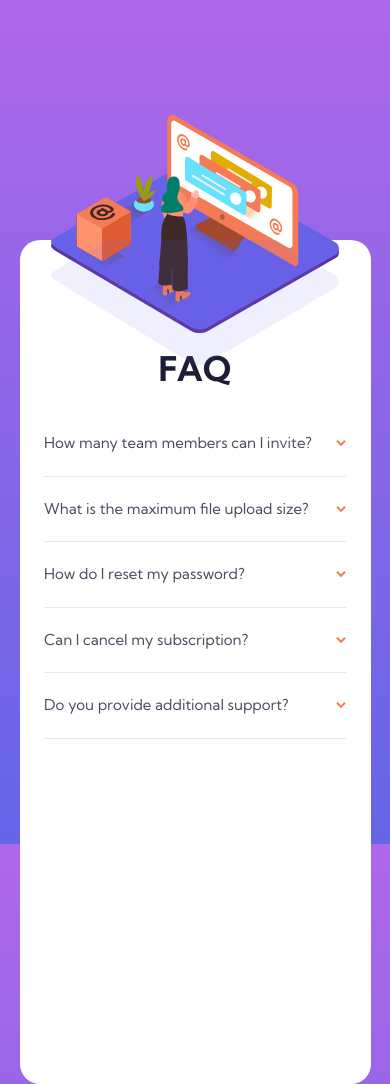
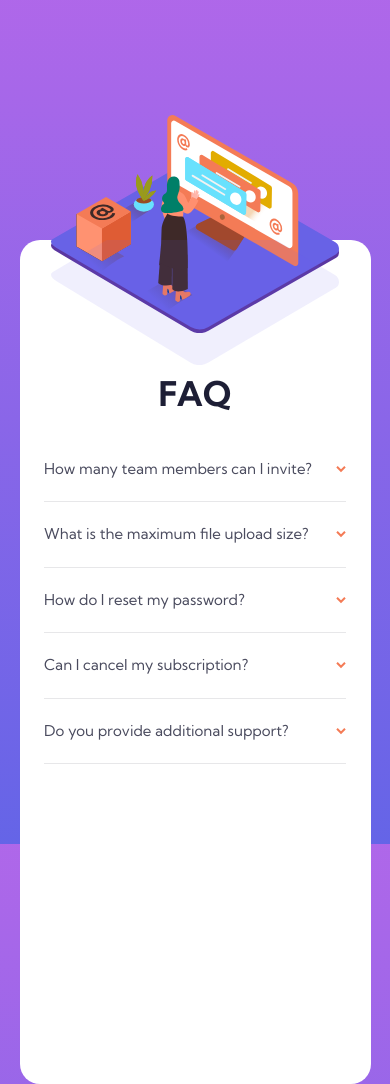
Before and after one commit to NatalyHalouchyk/faq-accordion-card, a plain HTML site: page index.html in a window 390 px wide. Shown: the top 1084 px of the page. Drawn offline with Linux system fonts and the light colour scheme.

Commit message:
CSS updated for the mobile version

```diff
--- a/styles.css
+++ b/styles.css
@@ -110,12 +110,13 @@ hr {
 
   .faq-box {
     width: 86%;
-    padding: 23% 7% 10% 7%;
+    padding: 25% 7% 3% 7%;
     flex: 1 1 auto;
   }
 
   h1 {
     text-align: center;
+    margin: 2.5rem 0 1.5rem;
   }
 
   .images-box {
```
